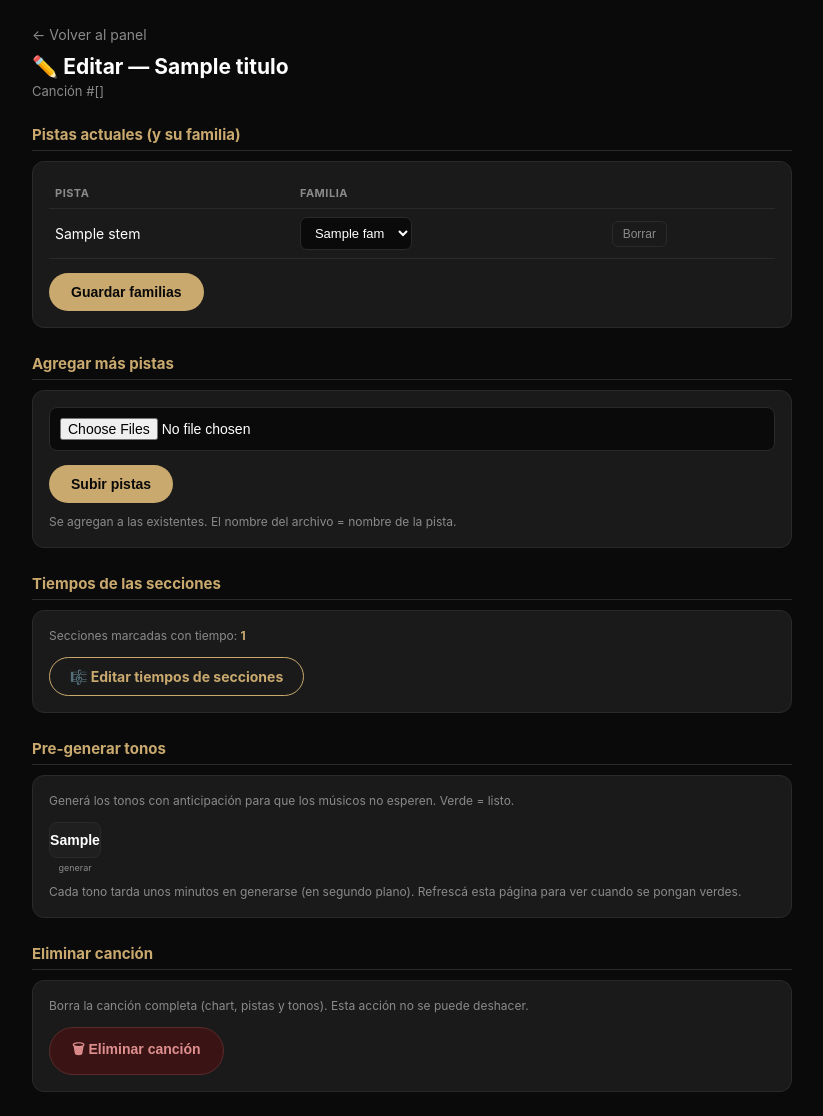
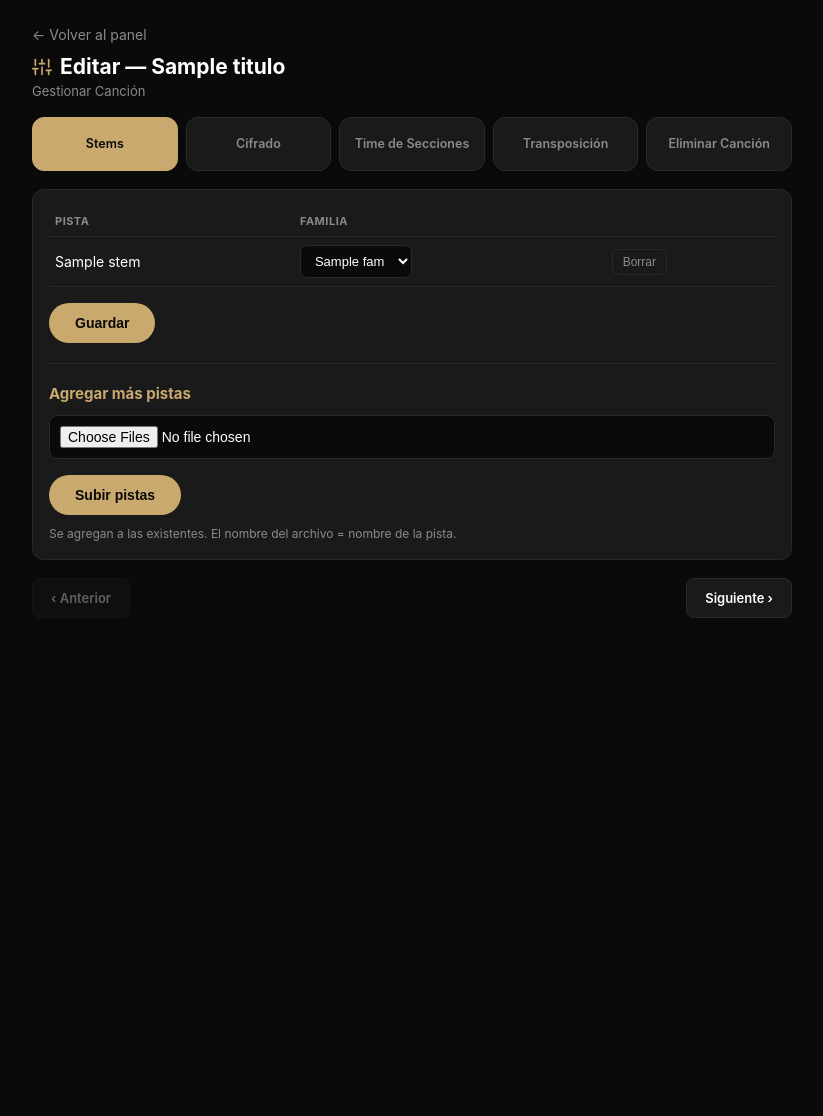
Before and after one commit to ulises02jr/Neural, a Flask app: template templates/admin_editar.html in a window 1280 px wide. Shown: the whole page, without its empty margins (228-1051 px from the left). After the commit the page ends 618 px from the top, so only its background shows below. Run offline with Flask 3, Linux system fonts and the light colour scheme; the template is opened without the code that fills it: most values are stand-ins (such as "Sample title", 1, 10 or a date in 2020).

Commit message:
Gestionar Cancion: pestanas (Stems, Cifrado, Time de Secciones, Transposicion, Eliminar), tiempos inline, tonos por nombre en franjas con Generar/Eliminar, botones simetricos, encabezado con icono

```diff
--- a/templates/admin_editar.html
+++ b/templates/admin_editar.html
@@ -2,48 +2,82 @@
 <html lang="es">
 <head>
 <meta charset="UTF-8">
-<meta name="viewport" content="width=device-width, initial-scale=1.0">
-<title>Editar — {{ titulo }}</title>
+<meta name="viewport" content="width=device-width, initial-scale=1.0,maximum-scale=1.0,user-scalable=no">
+<title>Gestionar — {{ titulo }}</title>
 <style>
   :root{ --bg:#0a0a0a; --raised:#1a1a1a; --line:#2a2a2a; --gold:#C9A96E; --txt:#fff; --muted:#8a8a8a; }
   *{box-sizing:border-box;}
   body{margin:0;background:var(--bg);color:var(--txt);font-family:-apple-system,BlinkMacSystemFont,'Segoe UI',Roboto,sans-serif;padding:24px 16px;}
   .wrap{max-width:760px;margin:0 auto;}
   a.back{color:var(--muted);text-decoration:none;font-size:14px;}
-  h1{font-size:21px;margin:10px 0 4px;}
+  h1{font-size:21px;margin:10px 0 4px;display:flex;align-items:center;gap:8px;}
   .sub{color:var(--muted);font-size:13px;margin-bottom:18px;}
-  h2{font-size:15px;color:var(--gold);margin:26px 0 10px;border-bottom:1px solid var(--line);padding-bottom:6px;}
+  h2{font-size:15px;color:var(--gold);margin:0 0 12px;}
   .card{background:var(--raised);border:1px solid var(--line);border-radius:12px;padding:16px;}
   table{width:100%;border-collapse:collapse;font-size:14px;}
   th,td{text-align:left;padding:8px 6px;border-bottom:1px solid var(--line);vertical-align:middle;}
   th{color:var(--muted);font-size:11px;text-transform:uppercase;letter-spacing:.5px;}
   select{background:#0a0a0a;color:#fff;border:1px solid var(--line);border-radius:7px;padding:7px 10px;font-size:13px;}
   input[type=file]{width:100%;background:#0a0a0a;color:#fff;border:1px solid var(--line);border-radius:8px;padding:10px;font-size:14px;}
-  button.primary{background:var(--gold);color:#0a0a0a;border:none;border-radius:999px;padding:11px 22px;font-size:14px;font-weight:700;cursor:pointer;margin-top:14px;}
+  input.t{width:150px;background:#0a0a0a;color:#fff;border:1px solid var(--line);border-radius:7px;padding:8px 10px;font-size:13px;font-family:ui-monospace,Menlo,Consolas,monospace;}
+  input.t:focus{border-color:var(--gold);outline:none;}
+  button.primary{background:var(--gold);color:#0a0a0a;border:none;border-radius:999px;padding:12px 26px;font-size:14px;font-weight:700;cursor:pointer;margin-top:16px;}
   button.mini{background:none;border:1px solid var(--line);color:var(--muted);border-radius:6px;padding:5px 10px;cursor:pointer;font-size:12px;}
-  a.link{display:inline-block;color:var(--gold);border:1px solid var(--gold);border-radius:999px;padding:10px 20px;text-decoration:none;font-weight:700;font-size:14px;}
-  .tonos{display:flex;flex-wrap:wrap;gap:10px;}
-  .tono{display:flex;flex-direction:column;align-items:center;gap:4px;}
-  .tono button{width:52px;background:#1f1f1f;border:1px solid var(--line);color:#fff;border-radius:8px;padding:9px 0;cursor:pointer;font-weight:700;font-size:14px;}
-  .tono button.listo{background:#14301a;border-color:#2a5a35;color:#8fe0a0;cursor:default;}
-  .tono small{font-size:9px;color:var(--muted);}
   .flash{padding:11px 14px;border-radius:8px;margin-bottom:10px;font-size:14px;}
   .flash.success{background:#14301a;color:#8fe0a0;border:1px solid #2a5a35;}
   .flash.error{background:#3a1414;color:#e08f8f;border:1px solid #5a2a2a;}
   .hint{color:var(--muted);font-size:12px;margin-top:10px;line-height:1.5;}
+  .hint b{color:var(--gold);}
+  .sep{border:none;border-top:1px solid var(--line);margin:20px 0;}
+  /* Pestañas simétricas */
+  .tabs{display:grid;grid-template-columns:repeat(5,1fr);gap:8px;margin:0 0 18px;}
+  .tab{display:flex;align-items:center;justify-content:center;text-align:center;min-height:54px;
+    padding:8px 6px;border-radius:12px;background:var(--raised);border:1px solid var(--line);
+    color:var(--muted);cursor:pointer;font-size:12.5px;font-weight:600;font-family:inherit;line-height:1.25;}
+  .tab.active{background:var(--gold);color:#0a0a0a;border-color:var(--gold);}
+  .panel{display:none;}
+  .panel.active{display:block;}
+  .navbtns{display:flex;justify-content:space-between;gap:10px;margin-top:18px;}
+  .navbtns button{background:var(--raised);border:1px solid var(--line);color:var(--txt);border-radius:8px;padding:11px 18px;cursor:pointer;font-family:inherit;font-size:13px;font-weight:600;}
+  .navbtns button:disabled{opacity:.35;cursor:default;}
+  /* Franjas de transposición */
+  .franjas{display:flex;flex-direction:column;gap:8px;margin-top:16px;}
+  .franja{display:flex;align-items:center;gap:12px;padding:11px 14px;background:#1f1f1f;border:1px solid var(--line);border-radius:10px;}
+  .franja.on{background:#14301a;border-color:#2a5a35;}
+  .fr-tono{font-family:ui-monospace,Menlo,Consolas,monospace;font-weight:700;font-size:15px;min-width:46px;}
+  .franja.on .fr-tono{color:#8fe0a0;}
+  .fr-sp{flex:1;}
+  .fr-btn{border:none;border-radius:8px;padding:9px 18px;font-size:13px;font-weight:700;cursor:pointer;font-family:inherit;}
+  .fr-btn.gen{background:var(--gold);color:#0a0a0a;}
+  .fr-btn.del{background:transparent;border:1px solid #5a2a2a;color:#e08f8f;}
+  .fr-btn.del:hover{background:rgba(229,83,75,0.12);}
+  /* Eliminar */
+  .danger-box{background:#3a1414;border:1px solid #5a2a2a;border-radius:12px;padding:18px;}
+  .danger-box h3{margin:0 0 8px;color:#e08f8f;font-size:16px;}
+  .danger-box p{margin:0 0 14px;color:#e0b3b3;font-size:14px;line-height:1.55;}
+  .danger-box button{background:#e5534b;color:#fff;border:none;border-radius:999px;padding:12px 26px;font-size:14px;font-weight:700;cursor:pointer;}
 </style>
 </head>
 <body>
 <div class="wrap">
   <a class="back" href="{{ url_for('admin') }}">← Volver al panel</a>
-  <h1>✏️ Editar — {{ titulo }}</h1>
-  <div class="sub">Canción #{{ numero }}</div>
+  <h1><svg viewBox="0 0 24 24" fill="none" stroke="var(--gold)" stroke-width="2" stroke-linecap="round" stroke-linejoin="round" style="width:20px;height:20px"><line x1="4" y1="21" x2="4" y2="14"/><line x1="4" y1="10" x2="4" y2="3"/><line x1="12" y1="21" x2="12" y2="12"/><line x1="12" y1="8" x2="12" y2="3"/><line x1="20" y1="21" x2="20" y2="16"/><line x1="20" y1="12" x2="20" y2="3"/><line x1="1" y1="14" x2="7" y2="14"/><line x1="9" y1="8" x2="15" y2="8"/><line x1="17" y1="16" x2="23" y2="16"/></svg> Editar — {{ titulo }}</h1>
+  <div class="sub">Gestionar Canción</div>
 
   {% with mensajes = get_flashed_messages(with_categories=true) %}
     {% for cat, msg in mensajes %}<div class="flash {{ cat }}">{{ msg }}</div>{% endfor %}
   {% endwith %}
 
-  <h2>Pistas actuales (y su familia)</h2>
+  <div class="tabs">
+    <button class="tab" data-tab="multitracks" onclick="tab('multitracks')">Stems</button>
+    <button class="tab" data-tab="cifrado" onclick="tab('cifrado')">Cifrado</button>
+    <button class="tab" data-tab="tiempos" onclick="tab('tiempos')">Time de Secciones</button>
+    <button class="tab" data-tab="transposicion" onclick="tab('transposicion')">Transposición</button>
+    <button class="tab" data-tab="eliminar" onclick="tab('eliminar')">Eliminar Canción</button>
+  </div>
+
+  <!-- Stems -->
+  <div class="panel" id="p-multitracks">
     <div class="card">
       {% if stems %}
       <form method="POST" action="{{ url_for('admin_familias', numero=numero) }}">
@@ -65,58 +99,120 @@
           </tr>
           {% endfor %}
         </table>
-      <button class="primary" type="submit">Guardar familias</button>
+        <button class="primary" type="submit">Guardar</button>
       </form>
       {% else %}
       <div class="hint">Esta canción todavía no tiene pistas. Agregalas abajo.</div>
       {% endif %}
-  </div>
-
+      <hr class="sep">
       <h2>Agregar más pistas</h2>
-  <div class="card">
       <form method="POST" action="{{ url_for('admin_editar_subir', numero=numero) }}" enctype="multipart/form-data">
         <input type="file" name="pistas" accept="audio/*,.mp3,.m4a,.ogg,.wav" multiple required>
         <button class="primary" type="submit">Subir pistas</button>
         <div class="hint">Se agregan a las existentes. El nombre del archivo = nombre de la pista.</div>
       </form>
     </div>
-
-  <h2>Tiempos de las secciones</h2>
-  <div class="card">
-    <div class="hint" style="margin:0 0 12px">Secciones marcadas con tiempo: <b style="color:var(--gold)">{{ n_secciones }}</b></div>
-    <a class="link" href="{{ url_for('admin_secciones', numero=numero) }}">🎼 Editar tiempos de secciones</a>
   </div>
 
-  <h2>Pre-generar tonos</h2>
+  <!-- Cifrado -->
+  <div class="panel" id="p-cifrado">
     <div class="card">
-    <div class="hint" style="margin:0 0 12px">Generá los tonos con anticipación para que los músicos no esperen. Verde = listo.</div>
-    <div class="tonos">
+      <h2>Cifrado</h2>
+      <div class="hint">Esta sección se configurará más adelante. Aquí vas a poder editar el cifrado (acordes y letra) de la canción.</div>
+    </div>
+  </div>
+
+  <!-- Time de Secciones -->
+  <div class="panel" id="p-tiempos">
+    <div class="card">
+      <h2>Time de Secciones</h2>
+      <div class="hint">El tiempo va en formato de Logic <b>H:MIN:S:MS</b> (ej. 00:00:41:500) o simple <b>M:SS</b>. Dejá en blanco las secciones que no quieras marcar. Copiá el tiempo directo de Logic.</div>
+      <form method="POST" action="{{ url_for('admin_secciones', numero=numero) }}" style="margin-top:14px">
+        <input type="hidden" name="volver" value="editar">
+        <table>
+          <tr><th>#</th><th>Sección del chart</th><th>Tiempo de inicio</th></tr>
+          {% for f in filas %}
+          <tr>
+            <td>{{ f.i + 1 }}</td>
+            <td><div style="font-weight:700;font-size:14px">{{ f.tipo }}</div>{% if f.nota %}<div style="color:var(--muted);font-size:12px;margin-top:2px">{{ f.nota }}</div>{% endif %}</td>
+            <td><input class="t" type="text" name="t_{{ f.i }}" value="{{ f.t }}" placeholder="00:00:00:000" inputmode="numeric"></td>
+          </tr>
+          {% endfor %}
+        </table>
+        <button class="primary" type="submit">Guardar tiempos</button>
+      </form>
+    </div>
+  </div>
+
+  <!-- Transposición -->
+  <div class="panel" id="p-transposicion">
+    <div class="card">
+      <h2>Transposición</h2>
+      <div class="hint">Generá los tonos con anticipación para que los músicos no esperen. Cada tono tarda unos minutos en generarse (en segundo plano); refrescá esta página para ver cuando cambie de color.</div>
+      <div class="franjas">
         {% for t in tonos %}
-      <div class="tono">
+        <div class="franja {% if t.listo %}on{% endif %}">
+          <span class="fr-tono">{{ t.nombre }}</span>
+          <span class="fr-sp"></span>
           {% if t.listo %}
-          <button class="listo" type="button" title="Listo">{{ '+' if t.n > 0 else '' }}{{ t.n }}</button>
-          <small>listo</small>
+          <form method="POST" action="{{ url_for('admin_borrar_tono', numero=numero, n=t.n) }}" onsubmit="return confirm('¿Eliminar la transposición en {{ t.nombre }}?')">
+            <button type="submit" class="fr-btn del">Eliminar</button>
+          </form>
           {% else %}
           <form method="POST" action="{{ url_for('admin_pregenerar', numero=numero) }}">
             <input type="hidden" name="tono" value="{{ t.n }}">
-            <button type="submit" title="Generar">{{ '+' if t.n > 0 else '' }}{{ t.n }}</button>
+            <button type="submit" class="fr-btn gen">Generar</button>
           </form>
-          <small>generar</small>
           {% endif %}
         </div>
         {% endfor %}
       </div>
-    <div class="hint">Cada tono tarda unos minutos en generarse (en segundo plano). Refrescá esta página para ver cuando se pongan verdes.</div>
+    </div>
   </div>
 
-  <h2>Eliminar canción</h2>
-  <div class="card">
-    <div class="hint" style="margin:0 0 12px">Borra la canción completa (chart, pistas y tonos). Esta acción no se puede deshacer.</div>
+  <!-- Eliminar Canción -->
+  <div class="panel" id="p-eliminar">
+    <div class="danger-box">
+      <h3>Eliminar canción</h3>
+      <p>¿Está seguro que desea borrar esta canción?<br>Esta acción es <b>irreversible</b>: se borra el chart, las pistas y todos los tonos generados.</p>
       <form method="POST" action="{{ url_for('admin_eliminar', numero=numero) }}"
-          onsubmit="return confirm('¿Eliminar definitivamente la canción #{{ numero }} — {{ titulo }}? Se borra todo.')">
-      <button type="submit" style="background:#3a1414;color:#e08f8f;border:1px solid #5a2a2a;border-radius:999px;padding:11px 22px;font-size:14px;font-weight:700;cursor:pointer">🗑 Eliminar canción</button>
+            onsubmit="return confirm('¿Está seguro que desea borrar esta canción? Esta acción es irreversible.')">
+        <button type="submit">🗑 Eliminar definitivamente</button>
       </form>
     </div>
   </div>
+
+  <div class="navbtns">
+    <button id="nav-prev" onclick="tabPrev()">‹ Anterior</button>
+    <button id="nav-next" onclick="tabNext()">Siguiente ›</button>
+  </div>
+</div>
+
+<script>
+const TABS = ['multitracks','cifrado','tiempos','transposicion','eliminar'];
+let tabActual = 'multitracks';
+function tab(id){
+  tabActual = id;
+  TABS.forEach(function(t){
+    var p=document.getElementById('p-'+t); if(p) p.classList.toggle('active', t===id);
+    var b=document.querySelector('.tab[data-tab="'+t+'"]'); if(b) b.classList.toggle('active', t===id);
+  });
+  var i=TABS.indexOf(id);
+  var pv=document.getElementById('nav-prev'); if(pv) pv.disabled=(i===0);
+  var nx=document.getElementById('nav-next'); if(nx) nx.disabled=(i===TABS.length-1);
+  try{ sessionStorage.setItem('editar_tab', id); }catch(e){}
+  window.scrollTo(0,0);
+}
+function tabPrev(){ var i=TABS.indexOf(tabActual); if(i>0) tab(TABS[i-1]); }
+function tabNext(){ var i=TABS.indexOf(tabActual); if(i<TABS.length-1) tab(TABS[i+1]); }
+(function(){
+  var params=new URLSearchParams(window.location.search);
+  var q=params.get('tab');
+  if(TABS.indexOf(q)>=0){ tab(q); return; }
+  var hayFlash=document.querySelector('.flash')!==null;
+  var saved=null; try{ saved=sessionStorage.getItem('editar_tab'); }catch(e){}
+  tab(hayFlash && TABS.indexOf(saved)>=0 ? saved : 'multitracks');
+})();
+</script>
 </body>
 </html>
```
Also changed, not shown: servidor_vps.py (+35 -2 lines). Lines whose indentation alone changed are shown as unchanged.
